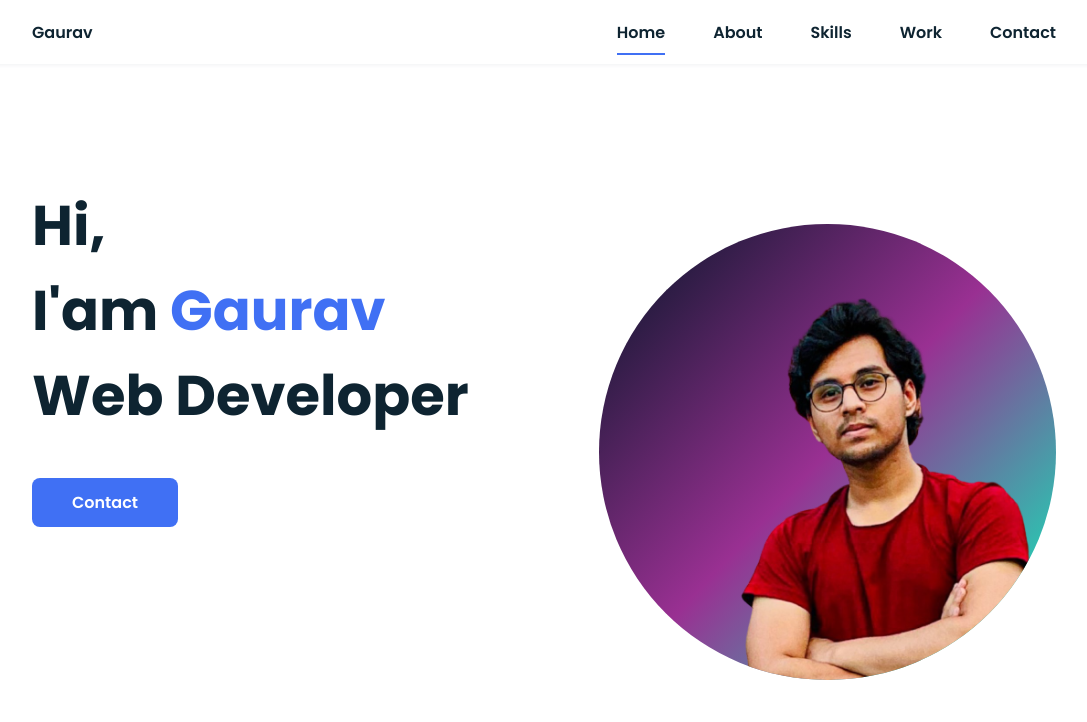
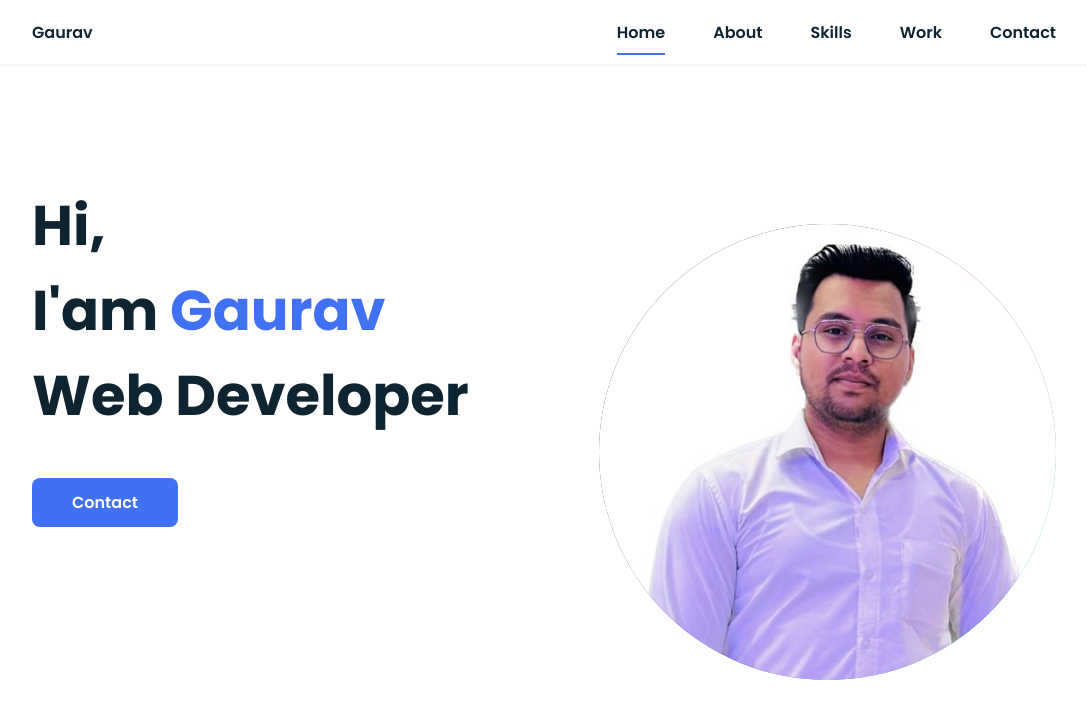
Before and after one commit to gaurav19790/portfolio, a plain HTML site: page index.html in a window 1280 px wide. Shown: the top 722 px of the page, without its empty margins (96-1183 px from the left). Drawn offline with nearby package versions, Linux system fonts and the light colour scheme.

Commit message:
Update index.html

```diff
--- a/index.html
+++ b/index.html
@@ -52,7 +52,7 @@
                 </div>
 
                 <div class="home__img">
-                    <img src="assets/img/home.png" alt="" >
+                    <img src="assets/img/C9401F90-53BD-4D21-B879-9F22066B858E.jpeg" alt="" >
                 </div>
             </section>
 
```
